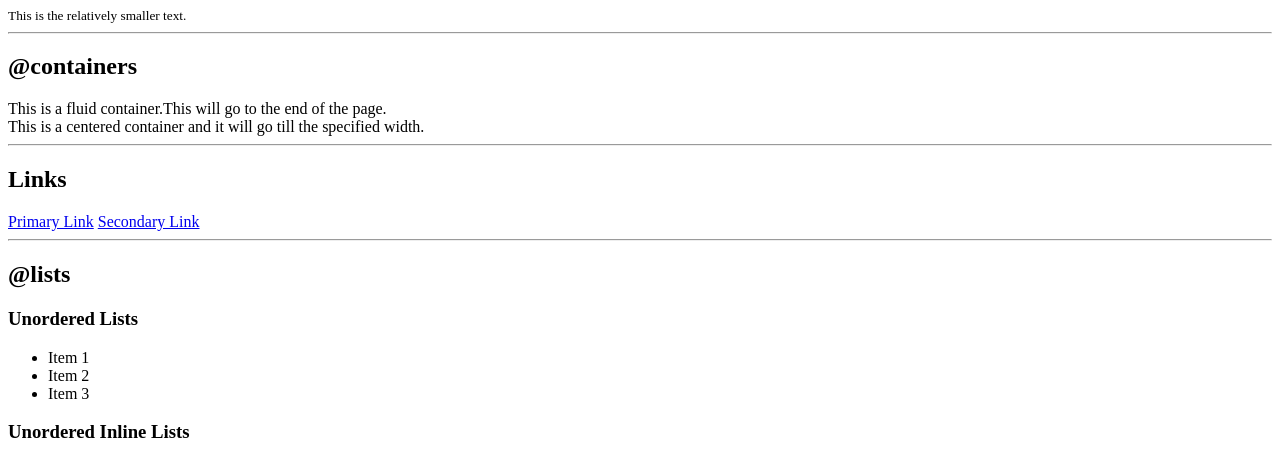
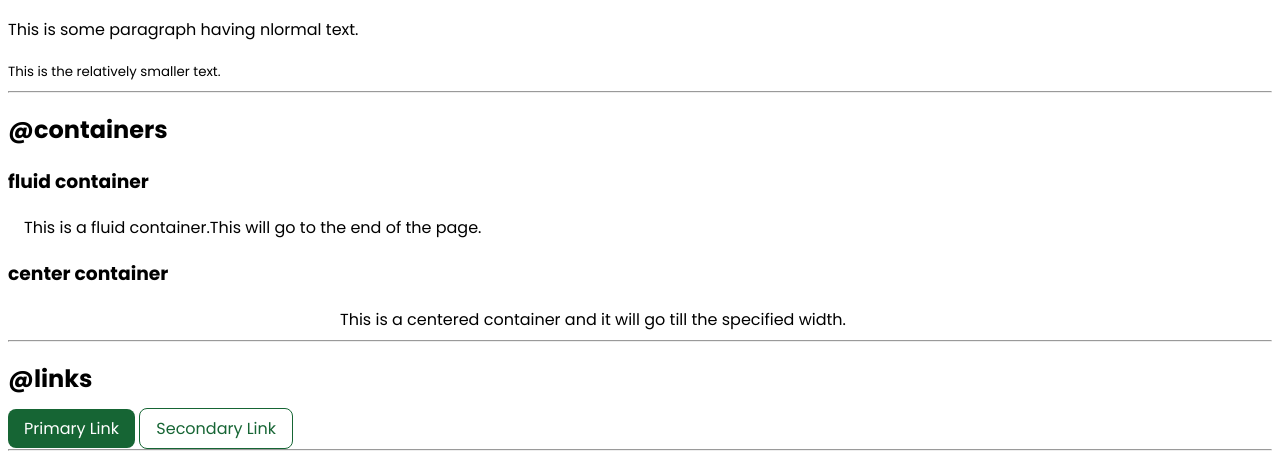
Before and after one commit to nidhi1996/neogcamp-lesson-3, a plain HTML site: page index.html in a window 1280 px wide. Shown: the part 318-777 px from the top of the page. Drawn offline with Linux system fonts and the light colour scheme.

Commit message:
links css updated

```diff
--- a/index.html
+++ b/index.html
@@ -5,6 +5,7 @@
     <meta http-equiv="X-UA-Compatible" content="IE=edge">
     <meta name="viewport" content="width=device-width, initial-scale=1.0">
     <title>Componet library</title>
+    <link href="style.css" rel="stylesheet">
 </head>
 <body>
     <h1> Welcome to Nidhi's component library</h1>
@@ -18,12 +19,14 @@
     <small> This is the relatively smaller text.</small>
     <hr>
     <h2>@containers</h2>
-    <div>This is a fluid container.This will go to the end of the page.</div>
-    <div>This is a centered container and it will go till the specified width.</div>
+    <h3>fluid container</h3>
+    <div class="container">This is a fluid container.This will go to the end of the page.</div>
+    <h3>center container</h3>
+    <div class="container container-center">This is a centered container and it will go till the specified width.</div>
     <hr>
-    <h2>Links</h2>
-    <a href="/">Primary Link</a>
-    <a href="/">Secondary Link</a>
+    <h2>@links</h2>
+    <a href="/" class="link link-primary">Primary Link</a>
+    <a href="/" class="link link-secondary">Secondary Link</a>
     <hr>
     <h2>@lists</h2>
     <h3>Unordered Lists</h3>
@@ -63,10 +66,26 @@
             <img src="images/hero.svg">
             <h1>heading inside hero</h1>
         </header>
-
-
-
-
+    <hr>
+    <h2>@section</h2>
+    <section>
+        <h3>white section</h3>
+        <p>This will have white background</p>
+    </section>
+    <section>
+        <h3>off white section</h3>
+        <p>This will have gray background</p>
+    </section>
+    <hr>
+    <h2>@footer</h2>
+    <footer>
+        <div>Some small heading inside footer</div>
+        <ul>
+            <li>Socialone</li>
+            <li>Socialtwo</li>
+            <li>Socialthree</li>
+        </ul>
+    </footer>
 
 </body>
 </html>
--- /dev/null
+++ b/style.css
@@ -0,0 +1,38 @@
+@import url('https://fonts.googleapis.com/css2?family=Poppins:wght@400;500;700&display=swap');
+
+:root{
+    --primary-color: #166534;
+}
+
+body{
+    font-family: 'Poppins', sans-serif;
+}
+
+/** container **/
+.container{
+    padding-left: 1rem;
+    padding-right: 1rem;
+}
+
+.container-center{
+    max-width: 600px;
+    margin: auto;
+}
+
+/** links **/
+.link{
+    text-decoration: none;
+    padding: 0.5rem 1rem;
+}
+
+.link-primary{
+    background-color: var(--primary-color);
+    border-radius: 0.5rem;
+    color: white;
+}
+
+.link-secondary{
+    color: var(--primary-color);
+    border-radius: 0.5rem;
+    border: 1px solid var(--primary-color);
+}
```
